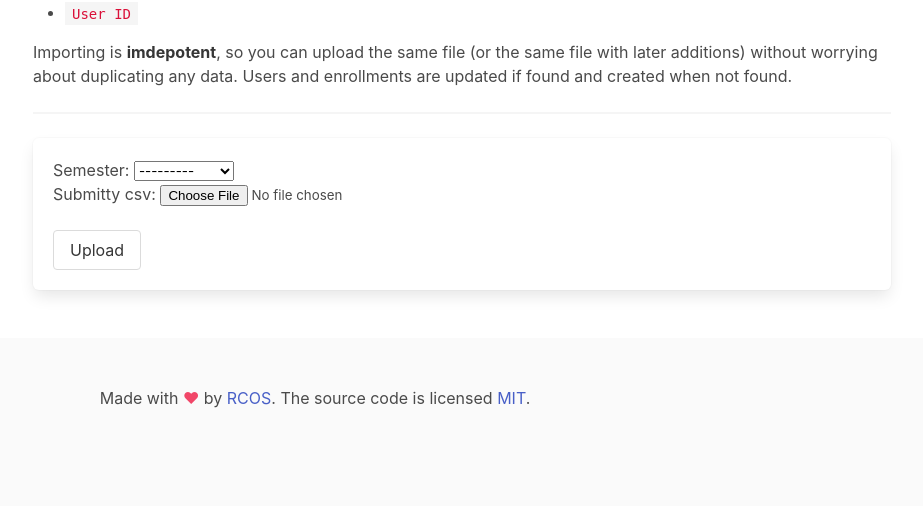
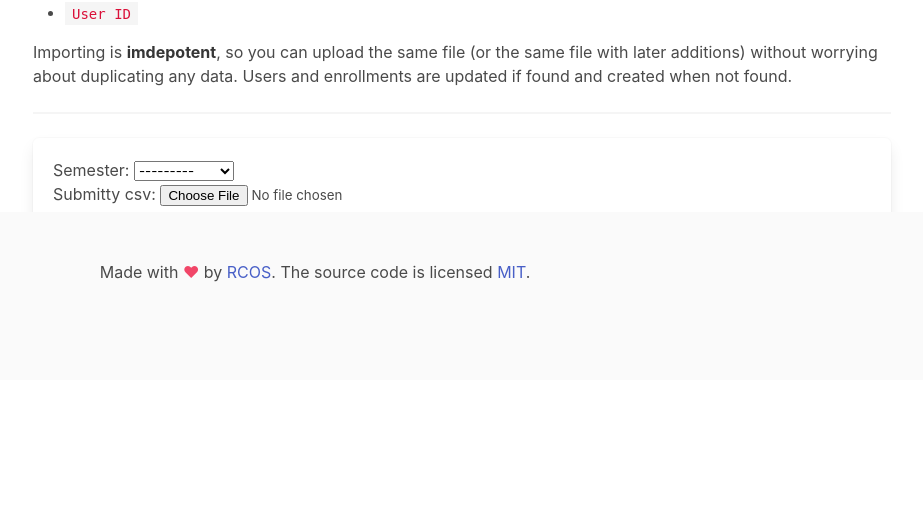
Before and after one commit to rcos/rcos_io, a Django app: page /admin/import in a window 1280 px wide. Shown: the part 420-926 px from the top of the page, without its empty margins (325-1248 px from the left). Run offline with Django 4.2, Linux system fonts and the light colour scheme; the visitor is signed in with stand-in values (Sample User, id 1); data comes from the database, SQL or seed files in the repository; parts of the project's set-up code (start-up, migrations or seed data) failed here and were passed over.

Commit message:
Update footer.html

```diff
--- a/portal/templates/portal/includes/footer.html
+++ b/portal/templates/portal/includes/footer.html
@@ -1,4 +1,4 @@
-<footer class="footer">
+<footer class="footer" style="position: sticky; bottom: 0;">
     <p class="has-text-centered">Made with <span class="has-text-danger">❤</span> by <a href="https://handbook.rcos.io/" target="_blank">RCOS</a>. The source code is licensed
         <a href="https://github.com/rcos/rcos_io/blob/main/LICENSE" target="_blank">MIT</a>.
     </p>
```
